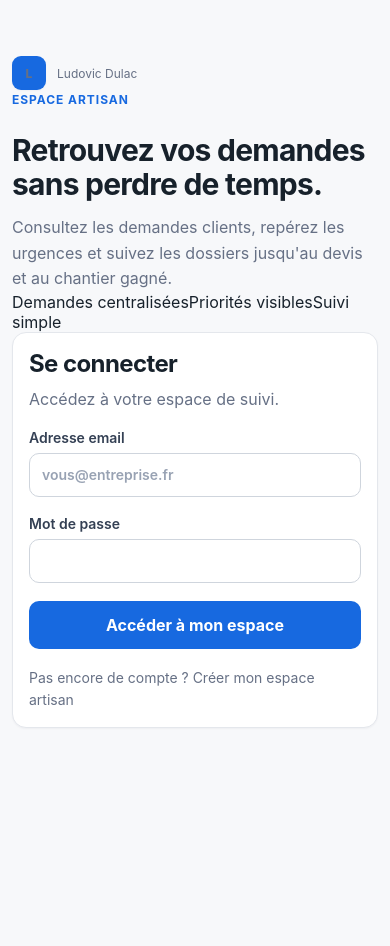
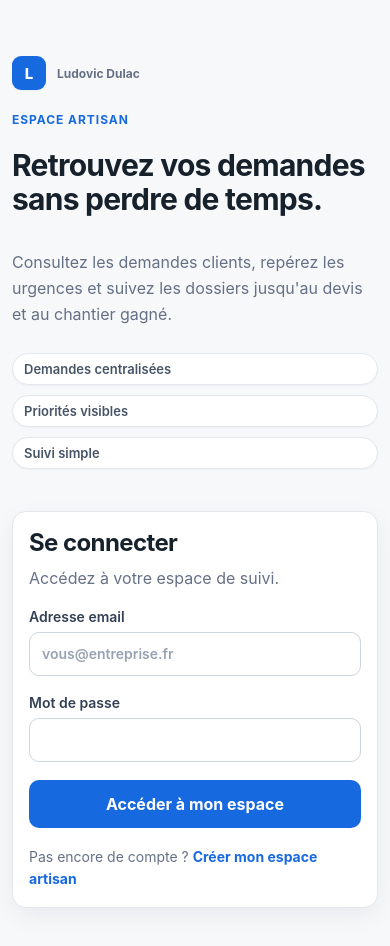
Before and after one commit to ludodulac/DROP-Service, a Next.js app: page /login in a window 390 px wide. Shown: the top 946 px of the page. Before the commit the page ends 844 px from the top, so only its background shows below. Built offline with nearby package versions, Linux system fonts and the light colour scheme; no server answers.

Commit message:
Add auth and onboarding layout styles

```diff
--- a/src/app/globals.css
+++ b/src/app/globals.css
@@ -41,47 +41,24 @@ h2 { font-size: 24px; line-height: 1.25; }
 h3 { font-size: 18px; line-height: 1.3; }
 p { line-height: 1.6; }
 
-.card {
-  background: var(--surface);
-  border: 1px solid var(--border);
-  border-radius: var(--radius-lg);
-  padding: 20px;
-  box-shadow: var(--shadow-sm);
-}
-
-.button {
-  display: inline-flex;
-  align-items: center;
-  justify-content: center;
-  gap: 8px;
-  min-height: 44px;
-  padding: 0 16px;
-  border: 1px solid transparent;
-  border-radius: 10px;
-  background: var(--brand);
-  color: #fff;
-  font-weight: 650;
-  line-height: 1;
-  cursor: pointer;
-  transition: background-color 140ms ease, border-color 140ms ease, box-shadow 140ms ease, transform 80ms ease;
-}
+.card { background: var(--surface); border: 1px solid var(--border); border-radius: var(--radius-lg); padding: 20px; box-shadow: var(--shadow-sm); }
+.button { display: inline-flex; align-items: center; justify-content: center; gap: 8px; min-height: 44px; padding: 0 16px; border: 1px solid transparent; border-radius: 10px; background: var(--brand); color: #fff; font-weight: 650; line-height: 1; cursor: pointer; transition: background-color 140ms ease, border-color 140ms ease, box-shadow 140ms ease, transform 80ms ease; }
 .button:hover { background: var(--brand-hover); }
 .button:active { transform: translateY(1px); }
 .button:focus-visible { outline: none; box-shadow: 0 0 0 4px var(--focus); }
 .button:disabled { opacity: .52; cursor: not-allowed; transform: none; }
 .button-secondary { background: var(--surface); color: var(--text); border-color: var(--border-strong); box-shadow: var(--shadow-sm); }
 .button-secondary:hover { background: var(--surface-subtle); }
-
 .text-button { border: 0; padding: 6px 0; background: transparent; color: var(--text-muted); cursor: pointer; font-weight: 600; font-size: 14px; }
 .text-button:hover { color: var(--text); }
 .text-button:focus-visible { outline: none; border-radius: 6px; box-shadow: 0 0 0 4px var(--focus); }
+.text-link { color: var(--brand); font-weight: 650; }
+.text-link:hover { color: var(--brand-hover); text-decoration: underline; text-underline-offset: 3px; }
+.text-link:focus-visible { outline: none; border-radius: 5px; box-shadow: 0 0 0 4px var(--focus); }
 
 .field-label { display: grid; gap: 7px; color: #344054; font-size: 14px; font-weight: 600; }
 .field-help { color: var(--text-muted); font-size: 13px; font-weight: 400; line-height: 1.45; }
-.field {
-  width: 100%; min-height: 44px; padding: 10px 12px; border: 1px solid var(--border-strong); border-radius: 10px;
-  background: var(--surface); color: var(--text); outline: none; transition: border-color 140ms ease, box-shadow 140ms ease;
-}
+.field { width: 100%; min-height: 44px; padding: 10px 12px; border: 1px solid var(--border-strong); border-radius: 10px; background: var(--surface); color: var(--text); outline: none; transition: border-color 140ms ease, box-shadow 140ms ease; }
 textarea.field { min-height: 120px; resize: vertical; line-height: 1.5; }
 .field::placeholder { color: #98a2b3; }
 .field:hover { border-color: #98a2b3; }
@@ -99,44 +76,53 @@ textarea.field { min-height: 120px; resize: vertical; line-height: 1.5; }
 .form-section + .form-section { margin-top: 6px; padding-top: 22px; border-top: 1px solid var(--border); }
 .form-section-title { margin: 0; font-size: 16px; letter-spacing: -0.01em; }
 .alert-error { margin: 0; padding: 12px 14px; border: 1px solid #f6c7c3; border-radius: 10px; background: var(--danger-soft); color: #9f2d25; font-size: 14px; }
-.alert-success { padding: 18px; border: 1px solid #b7e4d1; border-radius: 12px; background: var(--success-soft); color: #115c40; }
+.alert-success { padding: 14px; border: 1px solid #b7e4d1; border-radius: 10px; background: var(--success-soft); color: #115c40; font-size: 14px; }
+
+.auth-shell { display: grid; grid-template-columns: minmax(0, 1.1fr) minmax(360px, .9fr); gap: 56px; align-items: center; min-height: calc(100vh - 128px); }
+.auth-intro { display: grid; align-content: center; gap: 20px; padding: 18px 0; }
+.auth-intro h1 { max-width: 620px; margin-top: 0; }
+.auth-card { width: 100%; max-width: 480px; justify-self: end; padding: 28px; box-shadow: var(--shadow-md); }
+.auth-proof { display: flex; flex-wrap: wrap; gap: 10px; margin-top: 6px; }
+.auth-proof span { display: inline-flex; min-height: 32px; align-items: center; padding: 0 11px; border: 1px solid var(--border); border-radius: 999px; background: var(--surface); color: #475467; font-size: 13px; font-weight: 600; box-shadow: var(--shadow-sm); }
+
+.onboarding-shell { display: grid; grid-template-columns: minmax(0, .9fr) minmax(420px, 1.1fr); gap: 56px; align-items: start; }
+.setup-steps { display: grid; gap: 10px; margin-top: 28px; max-width: 520px; }
+.setup-step { display: flex; align-items: center; gap: 13px; padding: 14px 16px; border: 1px solid transparent; border-radius: 12px; color: var(--text-muted); }
+.setup-step > span { width: 30px; height: 30px; flex: 0 0 30px; display: grid; place-items: center; border-radius: 999px; background: #eef0f3; color: #667085; font-size: 13px; font-weight: 750; }
+.setup-step > div { display: grid; gap: 2px; }
+.setup-step strong { color: #344054; font-size: 14px; }
+.setup-step small { font-size: 12px; }
+.setup-step-active { border-color: #cfe0fb; background: var(--brand-soft); }
+.setup-step-active > span { background: var(--brand); color: #fff; }
+.slug-field { display: flex; align-items: center; min-height: 44px; border: 1px solid var(--border-strong); border-radius: 10px; background: var(--surface); overflow: hidden; transition: border-color 140ms ease, box-shadow 140ms ease; }
+.slug-field:focus-within { border-color: var(--brand); box-shadow: 0 0 0 4px var(--focus); }
+.slug-field > span { align-self: stretch; display: flex; align-items: center; padding: 0 10px 0 12px; border-right: 1px solid var(--border); background: var(--surface-subtle); color: var(--text-muted); font-size: 13px; font-weight: 650; }
+.slug-field input { flex: 1; min-width: 0; min-height: 42px; border: 0; outline: 0; padding: 0 12px; background: transparent; color: var(--text); }
+.loading-state { min-height: 50vh; display: grid; place-items: center; color: var(--text-muted); }
 
 .app-page { padding: 24px 0 56px; }
 .app-shell { display: grid; gap: 26px; }
-.app-topbar {
-  min-height: 64px; display: flex; justify-content: space-between; align-items: center; gap: 20px;
-  padding-bottom: 18px; border-bottom: 1px solid var(--border);
-}
-.brand-lockup { display: flex; align-items: center; gap: 11px; min-width: 0; }
+.app-topbar { min-height: 64px; display: flex; justify-content: space-between; align-items: center; gap: 20px; padding-bottom: 18px; border-bottom: 1px solid var(--border); }
+.brand-lockup { display: flex; align-items: center; gap: 11px; min-width: 0; color: var(--text); font-weight: 700; }
 .brand-lockup > div:last-child { display: grid; gap: 2px; min-width: 0; }
 .brand-lockup strong { font-size: 14px; line-height: 1.2; }
-.brand-lockup span { color: var(--text-muted); font-size: 12px; overflow: hidden; text-overflow: ellipsis; white-space: nowrap; }
-.brand-mark { width: 34px; height: 34px; display: grid; place-items: center; border-radius: 9px; background: var(--brand); color: #fff; font-weight: 800; font-size: 15px; box-shadow: var(--shadow-sm); }
-
+.brand-lockup span:not(.brand-mark) { color: var(--text-muted); font-size: 12px; overflow: hidden; text-overflow: ellipsis; white-space: nowrap; }
+.brand-mark { width: 34px; height: 34px; display: grid; place-items: center; border-radius: 9px; background: var(--brand); color: #fff !important; font-weight: 800; font-size: 15px; box-shadow: var(--shadow-sm); }
 .page-heading { display: flex; justify-content: space-between; align-items: flex-end; gap: 24px; }
 .page-heading h1 { margin: 7px 0 8px; font-size: clamp(30px, 4vw, 38px); }
 .page-heading .muted { max-width: 650px; margin: 0; }
 .primary-action { flex: 0 0 auto; }
-
-.attention-panel {
-  display: grid; grid-template-columns: minmax(220px, .75fr) 1.25fr; align-items: center; gap: 24px;
-  padding: 22px 24px; border: 1px solid #cfe0fb; border-radius: var(--radius-lg); background: var(--brand-soft);
-}
+.attention-panel { display: grid; grid-template-columns: minmax(220px, .75fr) 1.25fr; align-items: center; gap: 24px; padding: 22px 24px; border: 1px solid #cfe0fb; border-radius: var(--radius-lg); background: var(--brand-soft); }
 .attention-panel > div { display: flex; align-items: baseline; gap: 8px; flex-wrap: wrap; }
 .attention-panel strong { font-size: 34px; letter-spacing: -0.04em; color: #0f4fae; }
 .attention-panel span:not(.attention-label) { color: #31547c; font-size: 14px; }
 .attention-label { width: 100%; color: #31547c; font-size: 12px; font-weight: 750; letter-spacing: .04em; text-transform: uppercase; }
 .attention-panel p { margin: 0; color: #31547c; font-size: 14px; }
-
-.metric-strip {
-  display: grid; grid-template-columns: repeat(4, 1fr); border: 1px solid var(--border); border-radius: var(--radius-lg);
-  background: var(--surface); overflow: hidden; box-shadow: var(--shadow-sm);
-}
+.metric-strip { display: grid; grid-template-columns: repeat(4, 1fr); border: 1px solid var(--border); border-radius: var(--radius-lg); background: var(--surface); overflow: hidden; box-shadow: var(--shadow-sm); }
 .metric-item { padding: 18px 20px; display: grid; gap: 7px; min-width: 0; }
 .metric-item + .metric-item { border-left: 1px solid var(--border); }
 .metric-item span { color: var(--text-muted); font-size: 13px; }
 .metric-item strong { font-size: 27px; letter-spacing: -0.035em; }
-
 .data-panel { background: var(--surface); border: 1px solid var(--border); border-radius: var(--radius-lg); box-shadow: var(--shadow-sm); overflow: hidden; }
 .section-heading { min-height: 82px; padding: 18px 20px; display: flex; align-items: center; justify-content: space-between; gap: 20px; border-bottom: 1px solid var(--border); }
 .section-heading h2 { margin: 0 0 4px; font-size: 18px; }
@@ -154,7 +140,6 @@ textarea.field { min-height: 120px; resize: vertical; line-height: 1.5; }
 .row-action { color: #475467; font-size: 13px; font-weight: 650; white-space: nowrap; }
 .compact-select { min-height: 36px; max-width: 170px; padding: 0 30px 0 10px; border: 1px solid var(--border-strong); border-radius: 8px; background: var(--surface); color: var(--text); outline: none; font-size: 13px; }
 .compact-select:focus { border-color: var(--brand); box-shadow: 0 0 0 3px var(--focus); }
-
 .empty-state { min-height: 320px; padding: 44px 24px; display: grid; place-items: center; align-content: center; text-align: center; }
 .empty-icon { width: 42px; height: 42px; display: grid; place-items: center; margin-bottom: 12px; border-radius: 12px; background: var(--success-soft); color: var(--success); font-weight: 800; }
 .empty-state h3 { margin: 0 0 6px; }
@@ -163,6 +148,13 @@ textarea.field { min-height: 120px; resize: vertical; line-height: 1.5; }
 .loading-line { padding: 48px 0; color: var(--text-muted); }
 .sr-only { position: absolute; width: 1px; height: 1px; padding: 0; margin: -1px; overflow: hidden; clip: rect(0,0,0,0); white-space: nowrap; border: 0; }
 
+@media (max-width: 900px) {
+  .auth-shell, .onboarding-shell { grid-template-columns: 1fr; gap: 30px; }
+  .auth-shell { min-height: auto; }
+  .auth-card { justify-self: stretch; max-width: none; }
+  .auth-intro { padding-top: 0; }
+  .setup-steps { margin-top: 18px; }
+}
 @media (max-width: 820px) {
   .page-heading { align-items: flex-start; flex-direction: column; }
   .attention-panel { grid-template-columns: 1fr; gap: 10px; }
@@ -170,12 +162,14 @@ textarea.field { min-height: 120px; resize: vertical; line-height: 1.5; }
   .metric-item:nth-child(3) { border-left: 0; border-top: 1px solid var(--border); }
   .metric-item:nth-child(4) { border-top: 1px solid var(--border); }
 }
-
 @media (max-width: 640px) {
   main { width: min(100% - 24px, 1120px); }
   .card { border-radius: 14px; padding: 16px; }
   h1 { font-size: 30px; }
   .button { width: 100%; min-height: 48px; }
+  .auth-shell, .onboarding-shell { gap: 24px; }
+  .auth-proof { display: grid; grid-template-columns: 1fr; }
+  .setup-step { padding: 12px; }
   .app-page { padding-top: 16px; }
   .app-shell { gap: 20px; }
   .app-topbar { min-height: 54px; padding-bottom: 14px; }
```
